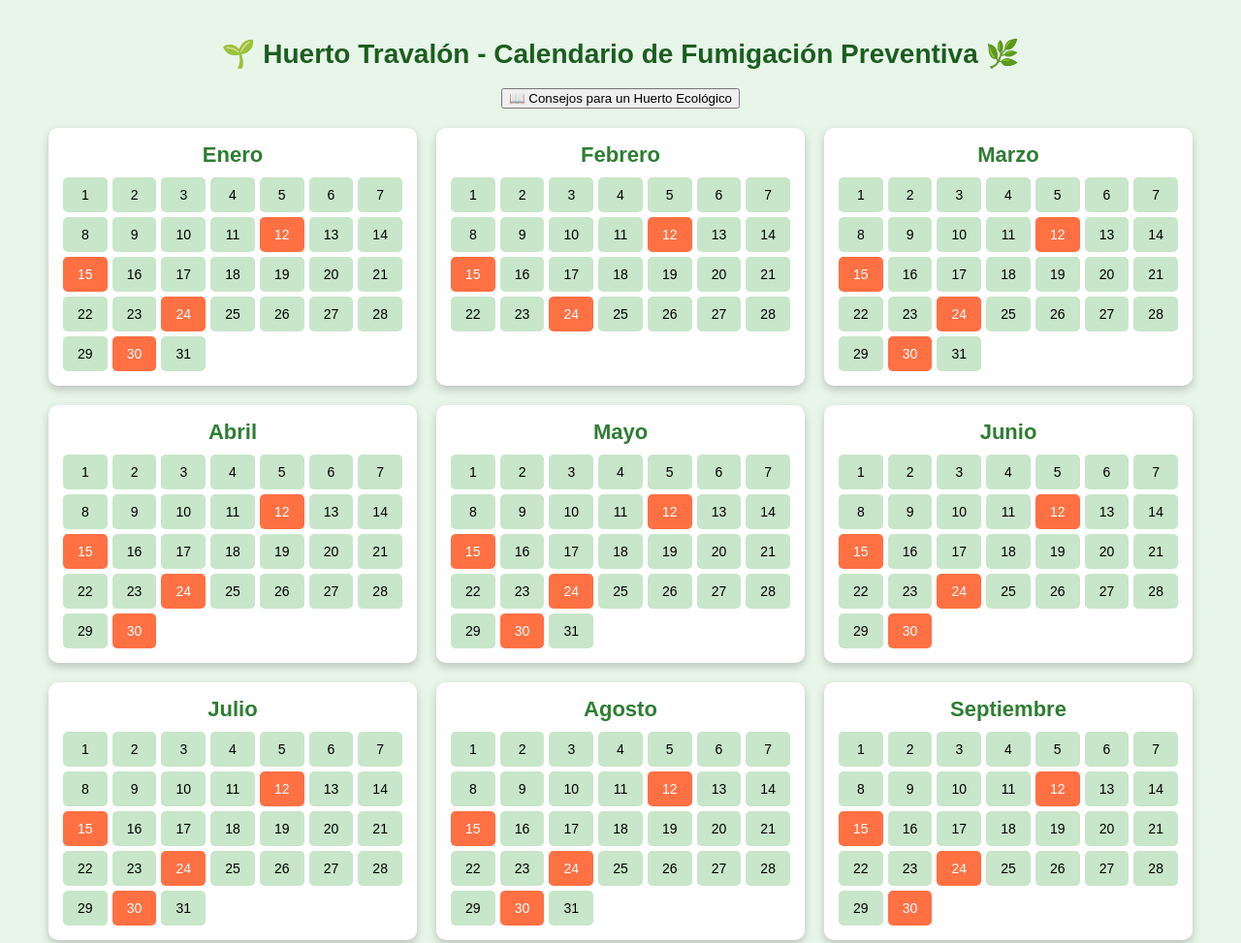
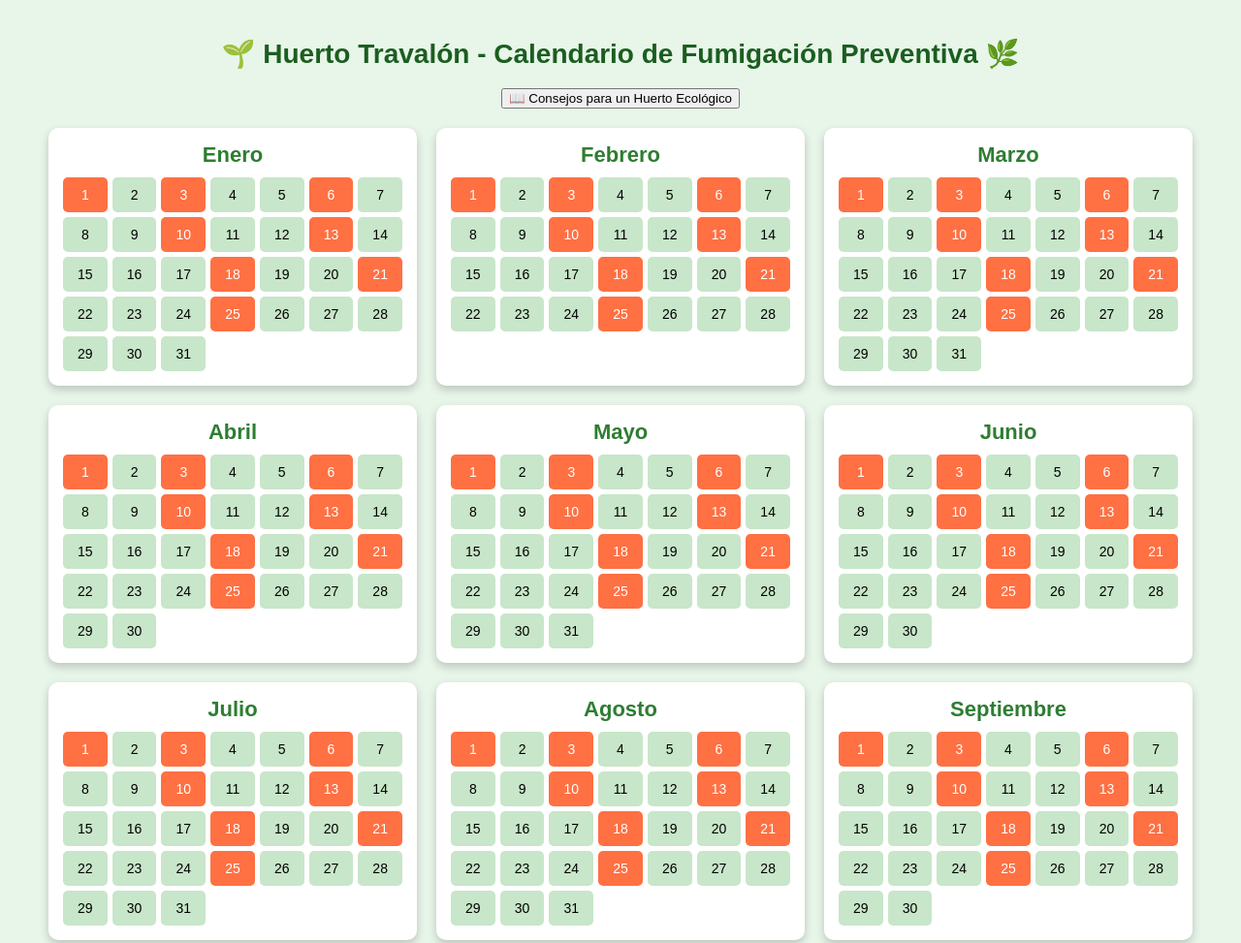
Before and after one commit to piki1489/calendarioFumigacion, a plain HTML site: page index.html in a window 1280 px wide. Shown: the top 973 px of the page at 97% size. Drawn offline with Linux system fonts and the light colour scheme.

Commit message:
AJustado los dás de fumigación

```diff
--- a/index.html
+++ b/index.html
@@ -138,18 +138,22 @@
 
       const fumigationSchedule = [
         {
+          start: 1,
           interval: 12,
           treatment: "Infusión de Ajo (Pulgón, mosca blanca, trips)",
         },
         {
+          start: 3,
           interval: 15,
           treatment: "Bacillus thuringiensis (Tuta absoluta, orugas)",
         },
         {
+          start: 6,
           interval: 15,
           treatment: "Jabón potásico (Pulgón, cochinilla, mosca blanca)",
         },
         {
+          start: 10,
           interval: 30,
           treatment: "Azufre (Mildiu, oídio, ácaros en clima fresco)",
         },
@@ -170,7 +174,7 @@
         let treatments = {};
 
         fumigationSchedule.forEach((schedule) => {
-          let day = schedule.interval;
+          let day = schedule.start;
           while (day <= daysInMonth) {
             treatments[day] = schedule.treatment;
             day += schedule.interval;
```
